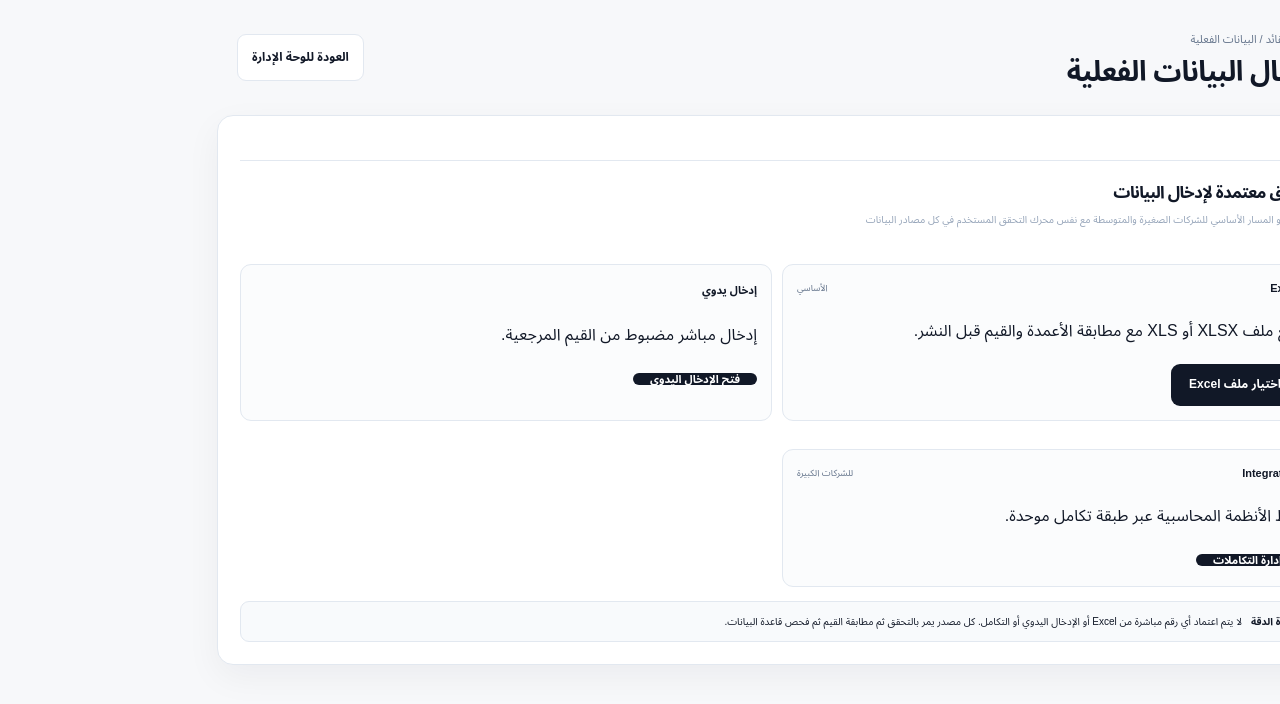
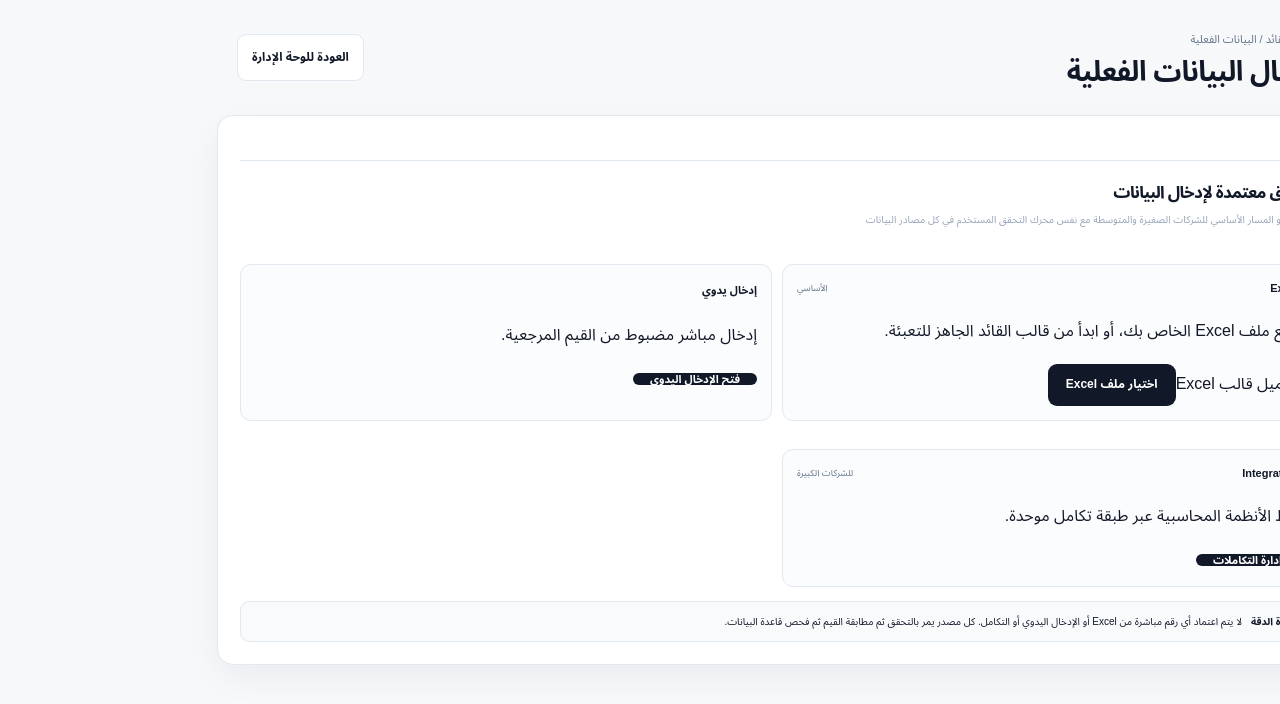
Before and after one commit to khaledhamada1996/FPA-saas-platform, a Next.js app: page /dashboard/import in a window 1280 px wide. Shown: the top 704 px of the page. Built offline with nearby package versions, Linux system fonts and the light colour scheme.

Commit message:
fix: link Excel templates from import page

```diff
--- a/src/app/dashboard/import/page.tsx
+++ b/src/app/dashboard/import/page.tsx
@@ -47,7 +47,7 @@ export default function ActualsImportPage(){
 
   return <main className="import-page" dir="rtl"><header className="import-topbar"><div><p>منصة القائد / البيانات الفعلية</p><h1>إدخال البيانات الفعلية</h1></div><a href="/dashboard">العودة للوحة الإدارة</a></header><section className="import-card">
     <section className="validation-section"><div className="section-title"><div><h2>3 طرق معتمدة لإدخال البيانات</h2><p>Excel هو المسار الأساسي للشركات الصغيرة والمتوسطة مع نفس محرك التحقق المستخدم في كل مصادر البيانات</p></div></div><div className="mapping-grid">
-      <div className="value-map-block"><div className="value-map-title"><strong>Excel</strong><span>الأساسي</span></div><p>رفع ملف XLSX أو XLS مع مطابقة الأعمدة والقيم قبل النشر.</p><label className="upload-button">اختيار ملف Excel<input type="file" accept=".xlsx,.xls" onChange={handleFile}/></label></div>
+      <div className="value-map-block"><div className="value-map-title"><strong>Excel</strong><span>الأساسي</span></div><p>ارفع ملف Excel الخاص بك، أو ابدأ من قالب القائد الجاهز للتعبئة.</p><div className="action-row"><a className="secondary-action" href="/dashboard/import/templates">تحميل قالب Excel</a><label className="upload-button">اختيار ملف Excel<input type="file" accept=".xlsx,.xls" onChange={handleFile}/></label></div></div>
       <div className="value-map-block"><div className="value-map-title"><strong>إدخال يدوي</strong></div><p>إدخال مباشر مضبوط من القيم المرجعية.</p><a className="primary-action" href="/dashboard/import/manual">فتح الإدخال اليدوي</a></div>
       <div className="value-map-block"><div className="value-map-title"><strong>Integration</strong><span>للشركات الكبيرة</span></div><p>ربط الأنظمة المحاسبية عبر طبقة تكامل موحدة.</p><a className="primary-action" href="/dashboard/import/integrations">إدارة التكاملات</a></div>
     </div></section>
@@ -56,6 +56,6 @@ export default function ActualsImportPage(){
     {rows.length>0&&<><section className="validation-section"><div className="section-title"><div><h2>التحقق الأولي</h2><p>فحص الحقول الأساسية قبل أي مطابقة</p></div><strong className={validation.valid?"valid":"invalid"}>{validation.valid?"صالح":`${validation.errors.length} مشكلة`}</strong></div>{!validation.valid&&<div className="errors">{validation.errors.slice(0,20).map(x=><div key={x}>{x}</div>)}</div>}<div className="preview"><div className="preview-head">{headers.map(h=><span key={h}>{h}</span>)}</div>{rows.slice(0,8).map((r,i)=><div className="preview-row" key={i}>{headers.map(h=><span key={h}>{r[h]||"—"}</span>)}</div>)}</div></section>
     {validation.valid&&<section className="validation-section"><div className="section-title"><div><h2>مطابقة الأعمدة</h2><p>حدد معنى كل عمود في ملف Excel</p></div></div><div className="mapping-grid">{fields.map(f=><label className="mapping-row" key={f.key}><span>{f.label}{f.required?" *":""}</span><select value={mapping[f.key]||""} onChange={e=>setMapping(x=>({...x,[f.key]:e.target.value}))}><option value="">غير مربوط</option>{headers.map(h=><option key={h} value={h}>{h}</option>)}</select></label>)}</div><button className="primary-action" disabled={!mappingValid||loading} onClick={loadMasters}>{loading?"جارٍ تحميل القيم...":"مراجعة القيم ومطابقتها"}</button></section>}
     {stage===3&&<section className="validation-section"><div className="section-title"><div><h2>مطابقة القيم</h2><p>كل قيمة مصدر يجب أن تقابل قيمة معتمدة</p></div><strong className={valuesValid?"valid":"invalid"}>{valuesValid?"جاهز":"تحتاج مطابقة"}</strong></div>{fields.map(f=>(sourceValues[f.key]||[]).length?<div className="value-map-block" key={f.key}><div className="value-map-title"><strong>{f.label}</strong><span>{sourceValues[f.key].length} قيمة</span></div>{sourceValues[f.key].map(v=><label className="mapping-row" key={v}><span>{v}</span><select value={maps[f.key]?.[v]||""} onChange={e=>setMap(f.key,v,e.target.value)}><option value="">اختر القيمة المعتمدة</option>{(masters[f.key]||[]).map(m=><option key={m.id} value={m.code}>{m.code} — {m.name}</option>)}</select></label>)}</div>:null)}<button className="primary-action" disabled={!valuesValid} onClick={()=>setStage(4)}>اعتماد المطابقة</button></section>}
-    {stage===4&&!done&&<section className="validation-section"><div className="next-note">سيتم إرسال {rows.length} صف إلى محرك النشر الذري والتحقق داخل قاعدة البيانات مرة أخرى.</div><button className="primary-action" disabled={!valuesValid||publishing} onClick={publish}>{publishing?"جارٍ النشر...":"نشر البيانات الفعلية"}</button></section>}{done&&<section className="validation-section"><div className="section-title"><div><h2>تم اعتماد البيانات</h2><p>تم نشر الدفعة بعد نجاح التحقق</p></div><strong className="valid">Published</strong></div><div className="next-note">رقم الدفعة: {done.id}<br/>عدد الصفوف: {done.count}</div><a className="primary-action" href="/dashboard">فتح لوحة الإدارة</a></section>}</>}
+    {stage===4&&!done&&<section className="validation-section"><div className="next-note">سيتم إرسال {rows.length} صف إلى محرك النشر الذري والتحقق داخل قاعدة البيانات مرة أخرى.</div><button className="primary-action" disabled={!valuesValid||publishing} onClick={publish}>{publishing?"جارٍ النشر...":"نشر البيانات الفعلية"}</button></section>}{done&&<section className="validation-section"><div className="section-title"><div><h2>تم اعتماد البيانات</h2><p>تم نشر الدفعة بعد نجاح التحقق</p></div><strong className="valid">Published</strong></div><div className="next-note">رقم الدفعة: {done.id}<br/>عدد الصفوف: {done.count}</div></section>}</>}
   </section></main>;
 }
```
